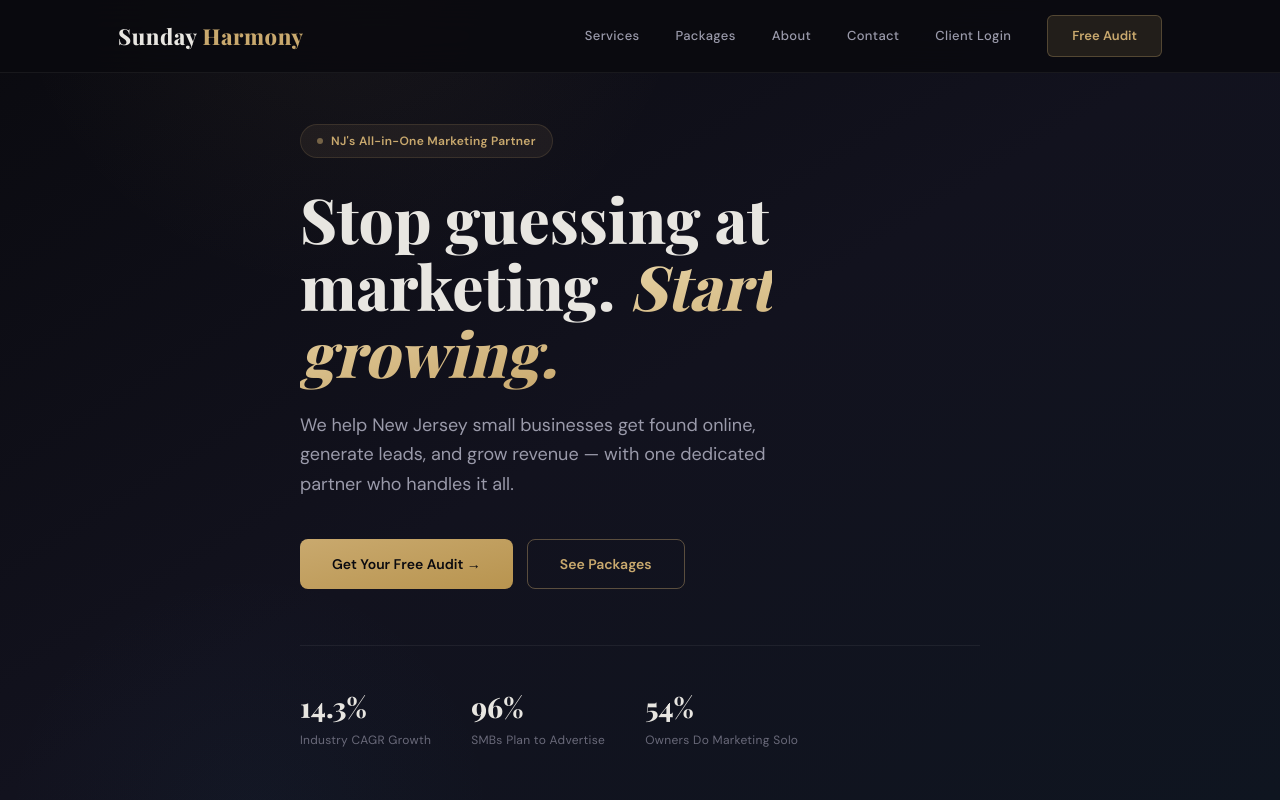
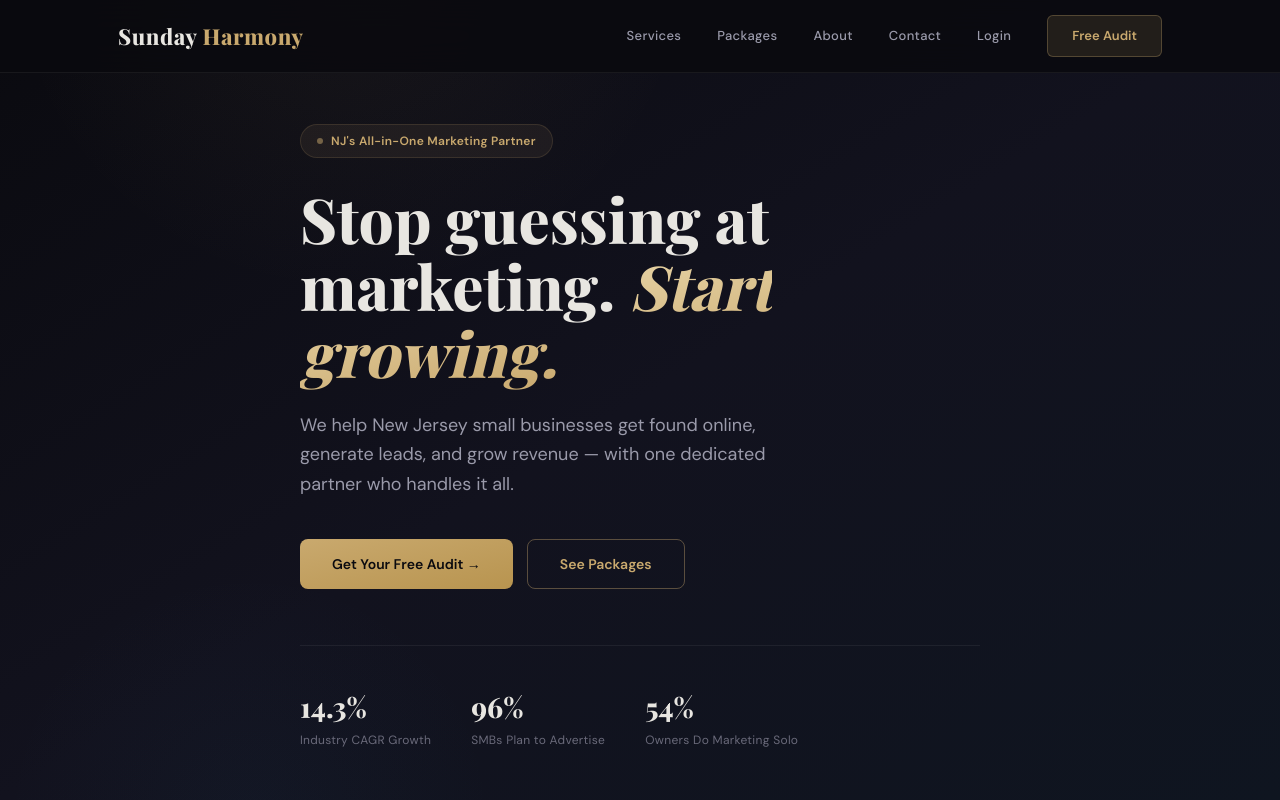
Before and after one commit to sundayharmony/sunday-harmony-site, a Next.js app: page / in a window 1280 px wide. Shown: the top 800 px of the page. Built offline with nearby package versions, Linux system fonts and the light colour scheme; a web font is replaced by a local one.

Commit message:
chore(auto-sync): snapshot 2026-02-24 19:05:39

```diff
--- a/package.json
+++ b/package.json
@@ -6,7 +6,8 @@
     "dev": "next dev",
     "build": "next build",
     "start": "next start",
-    "lint": "next lint"
+    "lint": "next lint",
+    "auto-sync": "powershell -ExecutionPolicy Bypass -File ./auto-sync.ps1 -Branch auto-sync -RunChecks"
   },
   "dependencies": {
     "@vercel/analytics": "^1.6.1",
--- a/src/components/Navbar.tsx
+++ b/src/components/Navbar.tsx
@@ -57,7 +57,7 @@ export default function Navbar() {
               href="/login"
               className="text-[13px] font-medium text-brand-muted tracking-wide hover:text-brand-green transition-colors"
             >
-              Client Login
+              Login
             </Link>
             <a
               href="#contact"
@@ -98,7 +98,7 @@ export default function Navbar() {
             onClick={closeMobile}
             className="text-lg font-medium text-brand-green py-4 border-b border-brand-border"
           >
-            Client Login
+            Login
           </Link>
           <a
             href="#contact"
```
Also changed, not shown: data/users.json (added, +10 -0 lines), 1 other file (tests, documents, lock files or other folders).
